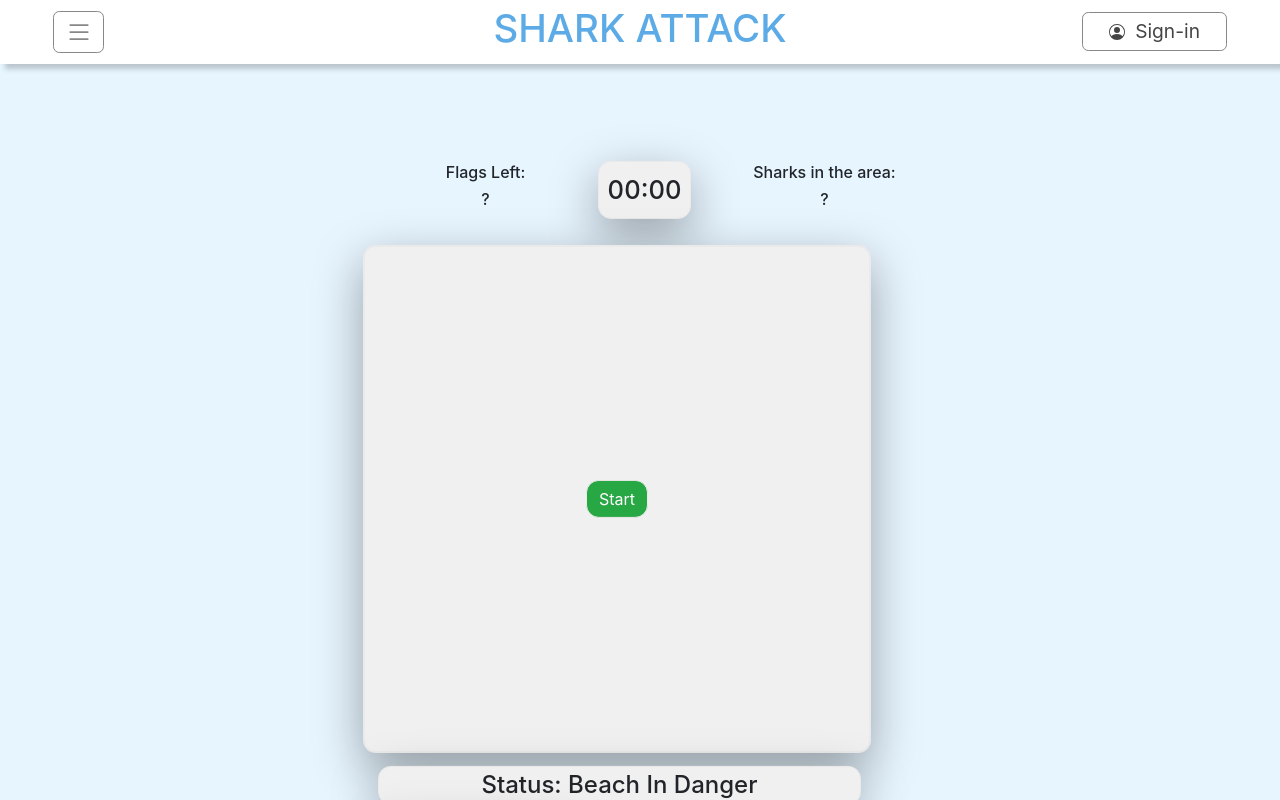
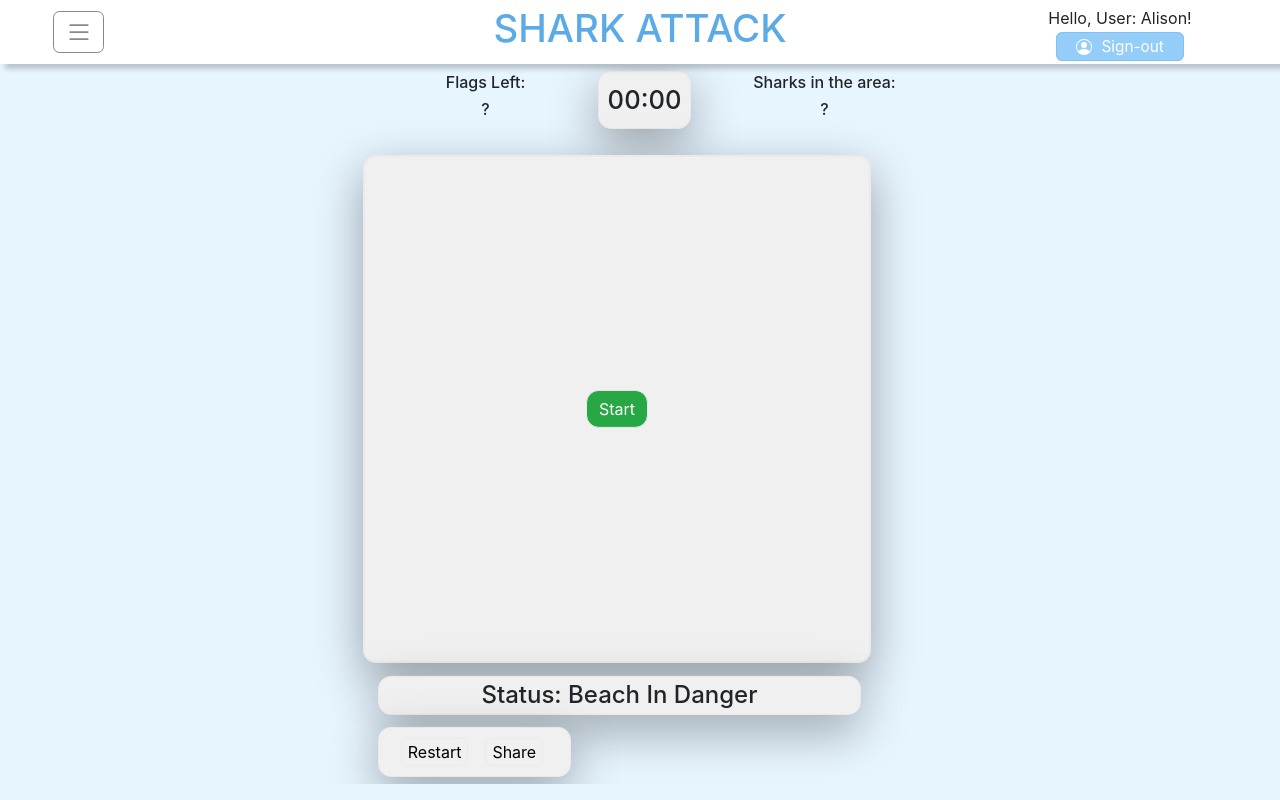
Before and after one commit to tallandsman/CITS3403-Project, a Python web app: template app/templates/home.html in a window 1280 px wide. Run offline with Jinja, Linux system fonts and the light colour scheme; the template is opened without the code that fills it, so the values that code supplies are empty.

Commit message:
Adding sing-out buttom

```diff
--- a/app/static/styles/home.css
+++ b/app/static/styles/home.css
@@ -50,9 +50,10 @@ vertically. */
 }
 
 /* adds padding to the top to avoid navbar overlaying other elements */
-.top-padding {
+/* .top-padding {
     padding-top: 100px;
-}
+} */
+/* commant this top-padding class, navbar is unfixed  */
 
 /* -------------------------------------------------------------------------------------- */
 
@@ -169,7 +170,8 @@ to fill the space of the div without expanding it. */
 
 #contentDiv {
     position: relative;
-    height: 100vh;
+    height: 90vh;
+    max-height: 90vh;
 }
 
 /* Popup How to play */
@@ -292,7 +294,7 @@ h1>a:hover {
 .sign_in_box {
     text-align: right;
 }
-.sign_in_btn {
+.sign_in_box>a {
     font-size: 1.5vw;
     border: 0.1vw solid #888;
     border-radius: 0.5vw;
@@ -300,9 +302,31 @@ h1>a:hover {
     color: #444;
     margin: 0 3vw;
 }
-.sign_in_btn:hover {
+.sign_in_box>a:hover {
     color: #fff;
     background-color: rgb(93, 171, 230);
     border-color: rgb(93, 171, 230);
     text-decoration: none;
 }
+/* nav sign-in buttom changed when user is signed in Class name changed from sign_in_box to sign_out_box
+and change style display toggled block and none */
+.sign_out_box {
+    text-align: center;
+}
+.sign_out_box>p {
+    margin-bottom:0.5vh;
+}
+.sign_out_box>a {
+    font-size: 1.2vw;
+    background-color:rgb(148, 205, 248);
+    border: 0.1vw solid rgb(125, 193, 245);
+    border-radius: 0.5vw;
+    padding: 0.5vh 1.5vw;
+    color: #fff;
+}
+.sign_out_box>a:hover {
+    color: #444;
+    border-color: #888;
+    background-color:#ddd;
+    text-decoration: none;
+}
--- a/app/templates/home.html
+++ b/app/templates/home.html
@@ -80,13 +80,25 @@
             <!-- h1 tag for game name -->
             <h1 class="col-6"><a class="title" href="home.html">SHARK ATTACK</a></h1>
             <!-- Sign-in button -->
-            <div class="sign_in_box col-3">
-                <a class="sign_in_btn" href="signIn.html">
+            <div class="sign_in_box col-3" style="display: none;">
+                <a href="signIn.html">
                     <svg class="nav_icon" xmlns="http://www.w3.org/2000/svg" width="16" height="16" fill="currentColor" class="bi bi-person-circle" viewBox="0 0 16 16">
                         <path d="M11 6a3 3 0 1 1-6 0 3 3 0 0 1 6 0z"/>
                         <path fill-rule="evenodd" d="M0 8a8 8 0 1 1 16 0A8 8 0 0 1 0 8zm8-7a7 7 0 0 0-5.468 11.37C3.242 11.226 4.805 10 8 10s4.757 1.225 5.468 2.37A7 7 0 0 0 8 1z"/>
                     </svg>
                     Sign-in
+                </a>
+            </div>
+            <!-- Sign-out button: when user is singed in -->
+            <div class="sign_out_box col-3">
+                <p>Hello, User: Alison!</p>
+                <!-- address needed for signing out -->
+                <a href="#">
+                    <svg class="nav_icon" xmlns="http://www.w3.org/2000/svg" width="16" height="16" fill="currentColor" class="bi bi-person-circle" viewBox="0 0 16 16">
+                        <path d="M11 6a3 3 0 1 1-6 0 3 3 0 0 1 6 0z"/>
+                        <path fill-rule="evenodd" d="M0 8a8 8 0 1 1 16 0A8 8 0 0 1 0 8zm8-7a7 7 0 0 0-5.468 11.37C3.242 11.226 4.805 10 8 10s4.757 1.225 5.468 2.37A7 7 0 0 0 8 1z"/>
+                    </svg>
+                    Sign-out
                 </a>
             </div>
         </nav>
```
